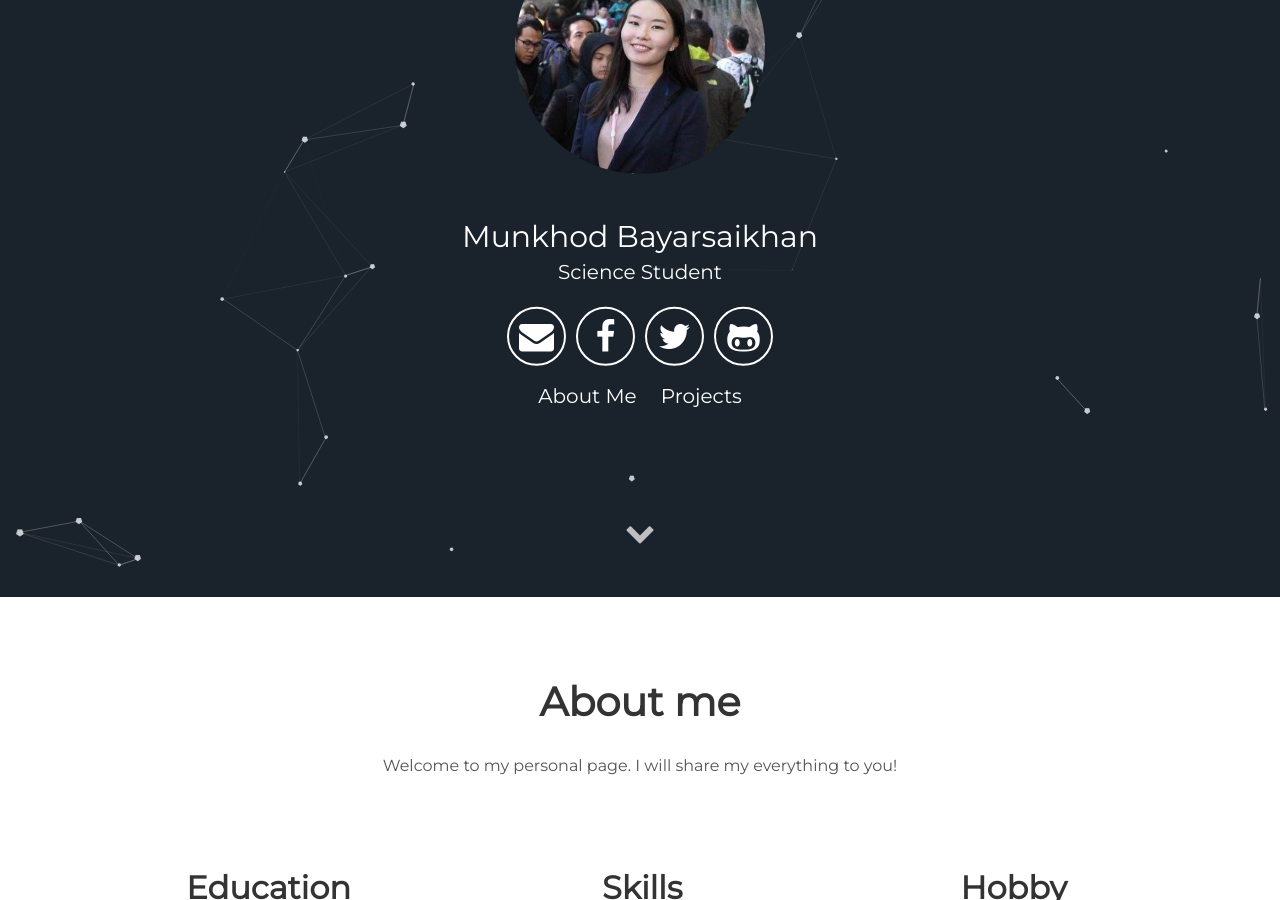
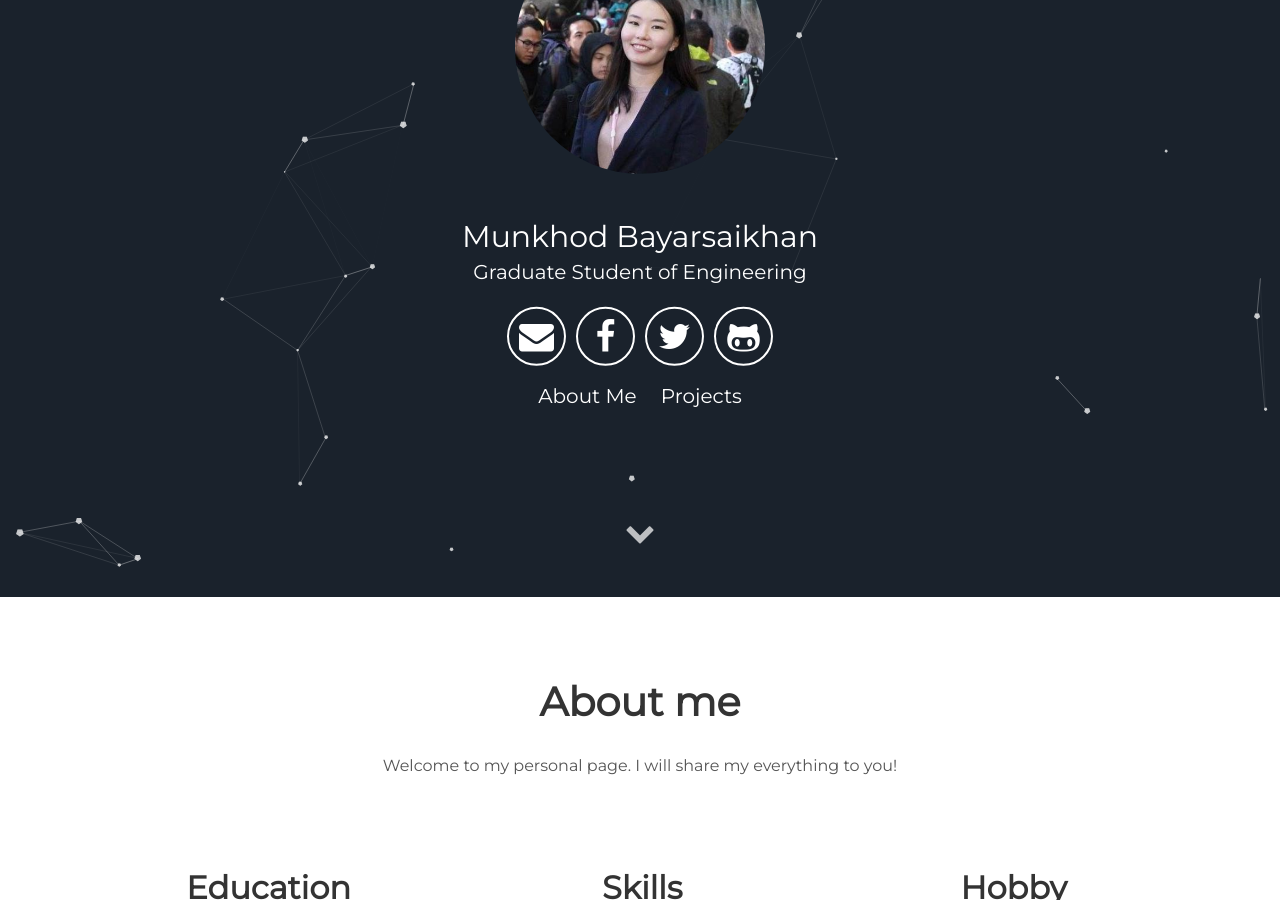
Before and after one commit to munjuu/munjuu.github.io, a Jekyll site: the page built from index.html, in a window 1280 px wide and 900 px high, scrolled down 303 px. Built offline with Jekyll 4.4.1, drawn with Linux system fonts in a browser that asks for light colours.

Commit message:
Update _config.yml

```diff
--- a/_config.yml
+++ b/_config.yml
@@ -7,7 +7,7 @@ url: "localhost:3000" # the base hostname & protocol for your site e.g. http://w
 # User settings
 username: Munkhod Bayarsaikhan
 user_description: Welcome to my personal page. I will share my everything to you!
-user_title: Science Student
+user_title: Graduate Student of Engineering
 email: munju08@gmail.com
 facebook_username: munjuub
 twitter_username: MunjuuB
```
